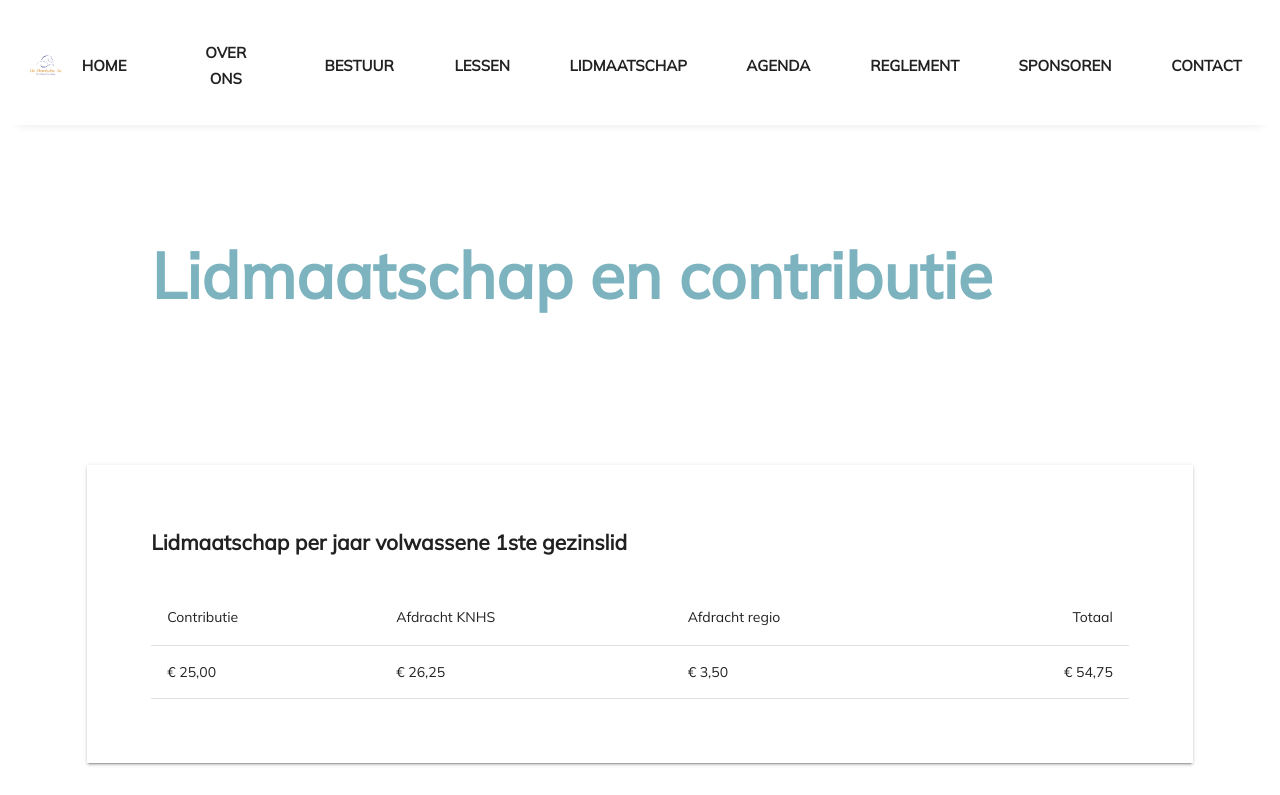
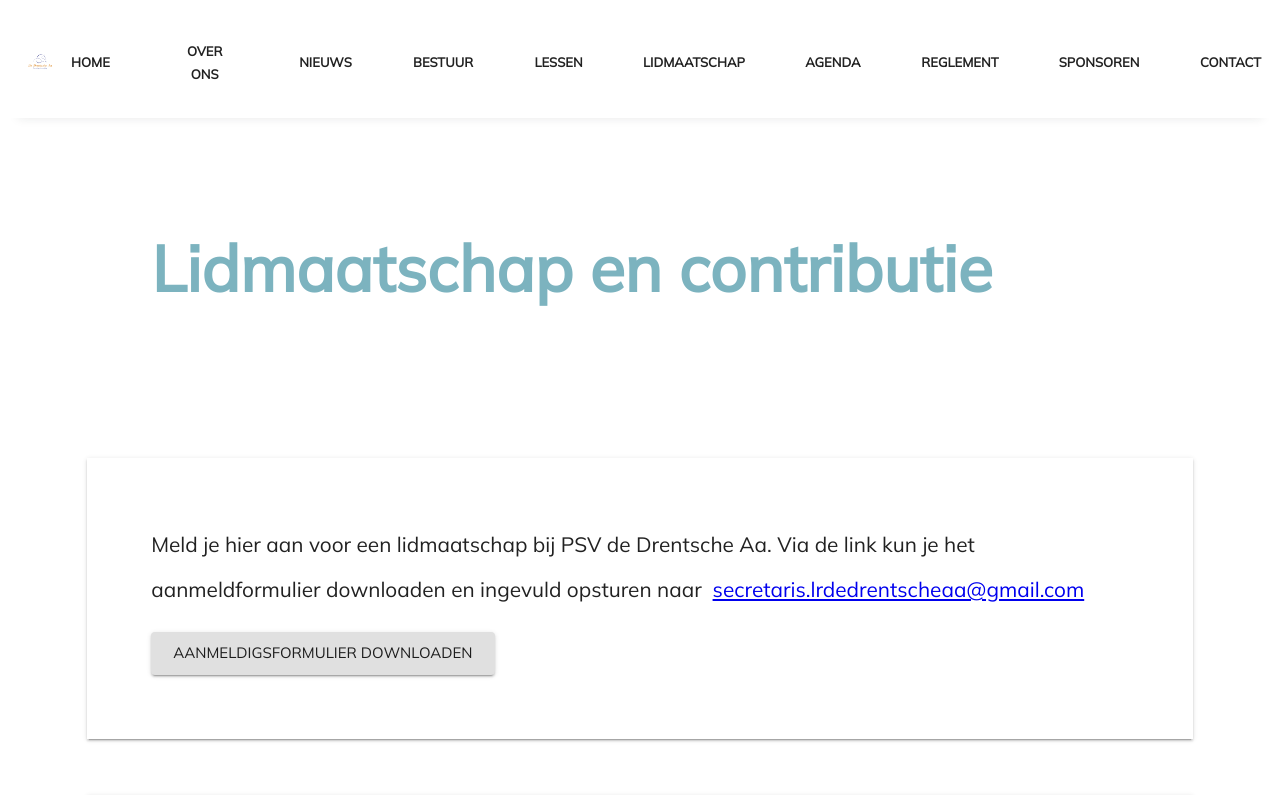
Before and after one commit to nicknijland2/dedrentscheaa, a React (Create React App) app: page /members in a window 1280 px wide. Shown: the top 795 px of the page. Built offline with nearby package versions, Linux system fonts and the light colour scheme; the HTML template or start-up script is replaced by a standard one.

Commit message:
Nieuws tab en Aanmeldingsformulier

```diff
--- a/src/components/Members.js
+++ b/src/components/Members.js
@@ -1,18 +1,38 @@
 import Header from "./common/Header";
 import { useGenericWrapper, useAboutStyles, useTableStyles } from "../styles/overRides";
-import { Grid, Typography, Paper, Table, TableBody, TableCell, TableContainer, TableHead, TableRow } from "@material-ui/core";
+import { Button, Grid, Typography, Paper, Table, TableBody, TableCell, TableContainer, TableHead, TableRow } from "@material-ui/core";
+
 const Members = () => {
     console.log("Members Loaded")
     const generics = useGenericWrapper()
     const classes = useAboutStyles();
     const tableClasses = useTableStyles();
+
+    const openPdf = (file) =>{
+        //window.location.href = file;
+        var link = document.createElement('a');
+        link.href = file;
+        link.download = 'Aanmeldingsformulier.pdf';
+        link.dispatchEvent(new MouseEvent('click'));
+    }
+
     return (
-        <div className={generics.root}>
+           <div className={generics.root}>
             <Grid container spacing={4}>
                 <Grid item xs={12}>
                     <Header title={`Lidmaatschap en contributie`} style={{marginRight: "20px"}} />
                 </Grid>
                 <Grid item xs={12}>
+                <div className={classes.paragraph}>
+                      <Paper className={classes.paper} elevation={2} square >
+                            <Typography className={classes.text} variant='body1' >
+                            Meld je hier aan voor een lidmaatschap bij PSV de Drentsche Aa. Via de link kun je het aanmeldformulier downloaden en ingevuld opsturen naar
+                            &nbsp;
+                            <a href="mailto:secretaris.lrdedrentscheaa@gmail.com" >secretaris.lrdedrentscheaa@gmail.com</a></Typography>
+
+                           <Button style={{marginTop:'20px'}} variant="contained" size="large" onClick={()=> openPdf('/Aanmeldingsformulier.pdf')}>Aanmeldigsformulier downloaden</Button>
+                        </Paper>
+                  </div>
                     <div className={classes.paragraph}>
                         <Paper className={classes.paper} elevation={2} square >
                             <Typography className={classes.lessonHeader} gutterBottom variant="h5">
--- a/src/components/NavBar.js
+++ b/src/components/NavBar.js
@@ -31,56 +31,63 @@
       <CustomHeader elevation={0} position="static">
         <CustomToolBar>
           <div className={classes.logo}>
-            <img className={classes.img}  onClick={()=> handleRoute('/')} alt="Company Logo" src={PlaceHolder} />
+            <img className={classes.img}  onClick={()=> handleRoute('/')} alt="De Drentsche Aa paardensportvereniging" src={PlaceHolder} />
           </div>
           <div className={classes.menu}>
               <CustomButton
                 onClick={()=> handleRoute('/')}
 
-              size="large">
+              size="small">
                   Home
               </CustomButton>
               <CustomButton
                 onClick={()=> handleRoute('/about')}
 
-              size="large">
+              size="small">
                   Over ons
+              </CustomButton>
+
+              <CustomButton
+                onClick={()=> handleRoute('/nieuws')}
+
+              size="small">
+                  Nieuws
               </CustomButton>
               <CustomButton
                 onClick={()=> handleRoute('/management')}
 
-              size="large">
+              size="small">
                   Bestuur
               </CustomButton>
               <CustomButton
                 onClick={()=> handleRoute('/lessons')}
 
-              size="large">
+              size="small">
                   Lessen
               </CustomButton>
               <CustomButton
                 onClick={()=> handleRoute('/members')}
-              size="large">
+              size="small">
                   Lidmaatschap
               </CustomButton>
               <CustomButton
                 onClick={()=> handleRoute('/agenda')}
-              size="large">
+              size="small">
                   Agenda
               </CustomButton>
               <CustomButton
                 onClick={()=> handleRoute('/rules')}
-              size="large">
+              size="small">
                   Reglement
               </CustomButton>
               <CustomButton
                 onClick={()=> handleRoute('/sponsors')}
-              size="large">
+              size="small">
                   Sponsoren
               </CustomButton>
               <CustomButton
                 onClick={()=> handleRoute('/contact')}
-              size="large">
+              size="small">
                   Contact
               </CustomButton>
           </div>
--- /dev/null
+++ b/src/components/Nieuws.js
@@ -0,0 +1,28 @@
+import Header from "./common/Header";
+import { useGenericWrapper,useAboutStyles } from "../styles/overRides";
+import { Grid, Typography,Paper } from "@material-ui/core";
+const Nieuws = () => {
+    console.log("NIEUWS lOADED")
+    const generics = useGenericWrapper()
+    const classes = useAboutStyles();
+    return (
+        <div className={generics.root}>
+          <Grid container spacing={4}>
+              <Grid item xs={12}>
+                  <Header title={`Nieuws`} />
+              </Grid>
+              <Grid item xs={12}>
+                  <div className={classes.paragraph}>
+                      <Paper className={classes.paper} elevation={2} square >
+                            <Typography className={classes.text} variant='body1' >
+                               Er is nog geen nieuws van Paardensportvereniging De Drentsche Aa, maar als het er is komt het hier te staan.
+                           </Typography>
+                        </Paper>
+                  </div>
+                </Grid>
+          </Grid>
+    </div>
+    )
+}
+
+export default Nieuws;
```
